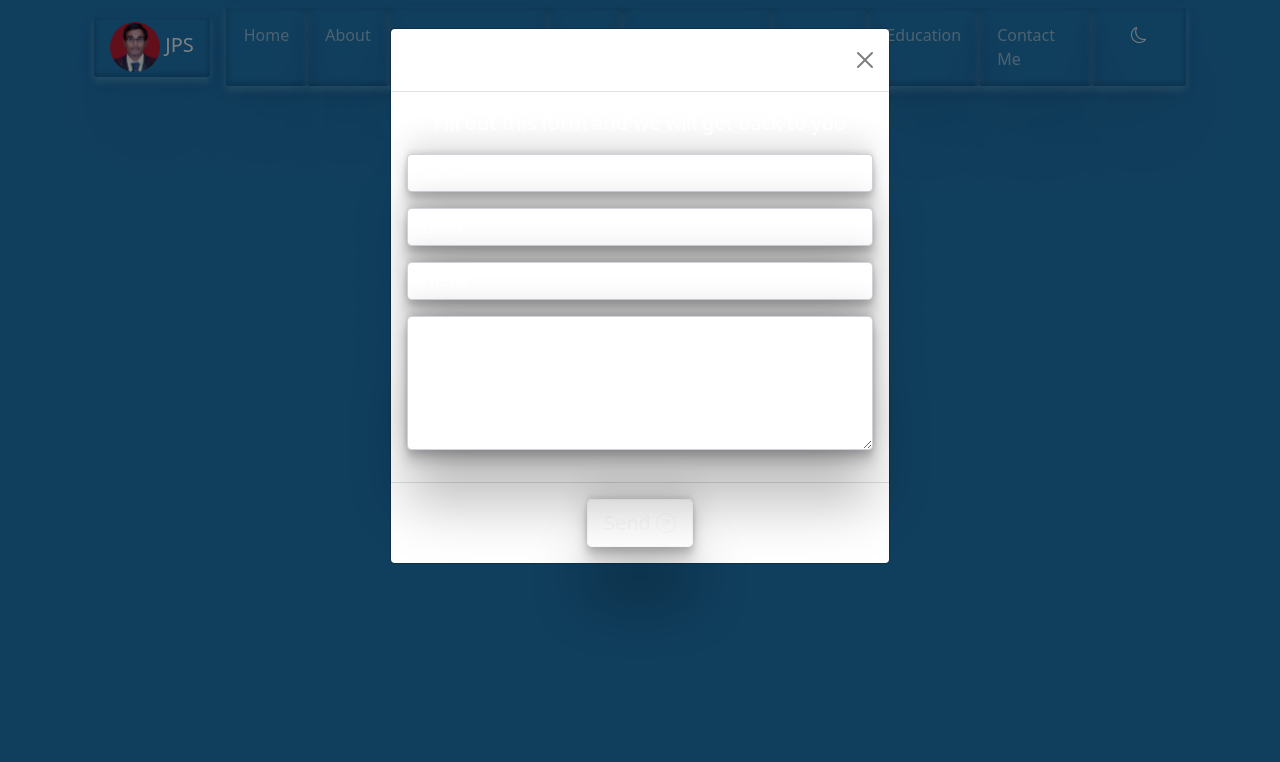
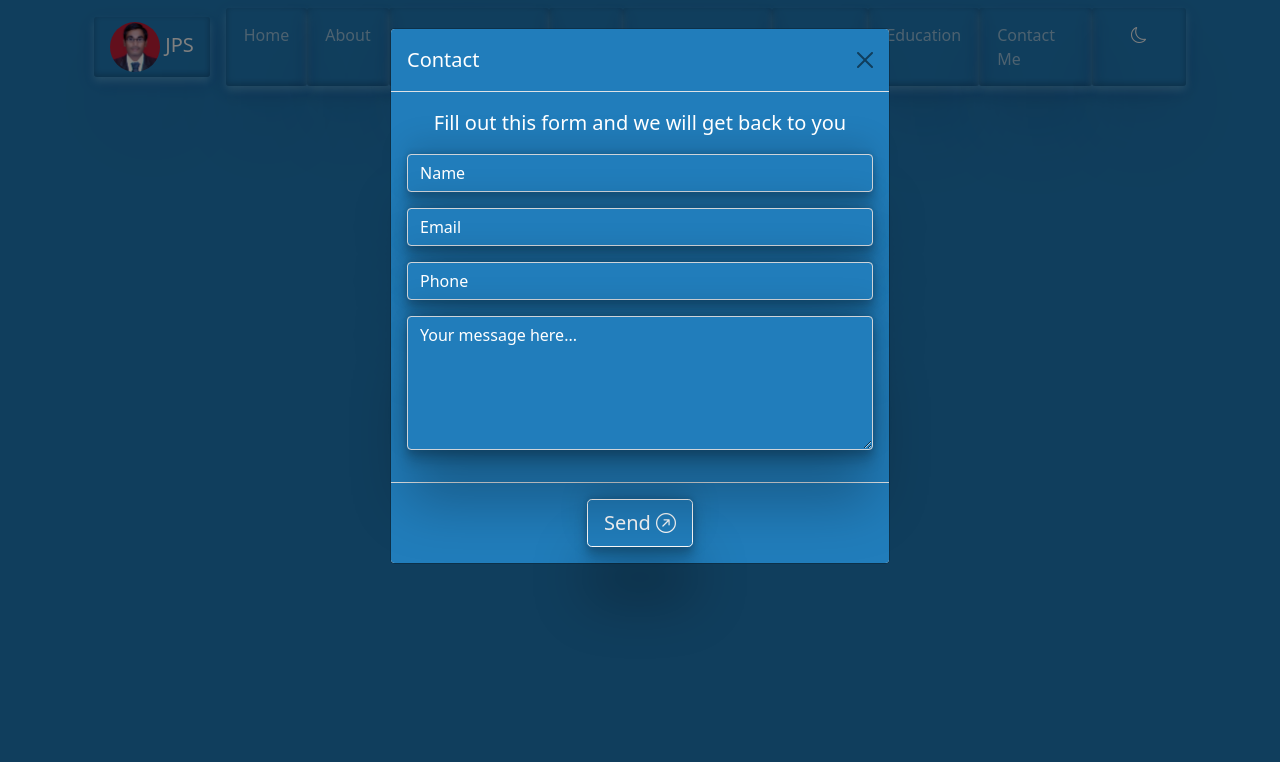
Before and after one commit to jps7828/cv, a PHP site: page / in a window 1280 px wide, after a click on "Contact Me". Shown: the top 762 px of the page. Run offline with PHP 8.4, Linux system fonts and the light colour scheme; some libraries are stand-ins or nearby versions.

Commit message:
(modal css bg color break adjusted)

```diff
--- a/css/my.css
+++ b/css/my.css
@@ -10,11 +10,11 @@
   --my-margin: 10px;
 }
 
-/* .my-bg-color {
+.my-bg-color {
   background-image: var(--my-bg-color) !important;
   background-image: repeating-linear-gradient(to bottom, rgba(33,125,187,1),
    rgb(33, 137, 206));
-} */
+}
 .my-color {
   background-color: var(--my-color) !important;
 }
--- a/index.html
+++ b/index.html
@@ -103,6 +103,7 @@
     </div>
   </section>
   <!-- Navbar End-->
+
 
 
   <!-- Home -->
@@ -546,6 +547,11 @@
   <section class="my-bg-color p-5" id="contact">
     <div class="container">
       <div class="row align-items-center justify-content-center">
+
+
+
+
+
         <!-- Left Item -->
         <div class="col-md-10 col-sm-12">
           <h2>Web Development & Design</h2>
@@ -565,6 +571,9 @@
           <img class="shadow rounded-circle img-fluid hover3 animate" src="images/jitendra-pratap-singh.jpg"
             alt="portfolio profile image">
         </div>
+
+        <!-- <div class="badge-base LI-profile-badge col-md-2 col-sm-12" data-locale="en_US" data-size="large" data-theme="dark" data-type="HORIZONTAL" data-vanity="jps7828" data-version="v1"><a class="badge-base__link LI-simple-link" href="https://in.linkedin.com/in/jps7828?trk=profile-badge"></a></div> -->
+
       </div>
   </section>
   <!-- Contact -->
@@ -854,6 +863,8 @@
       </script>
     <script defer src="js/my.js"></script>
     <script defer src="js/owl.carousel.min.js"></script>
+    <!-- Linkedin -->
+    <script src="https://platform.linkedin.com/badges/js/profile.js" async defer type="text/javascript"></script>
   </footer>
   <!-- Footer -->
 </body>
```
